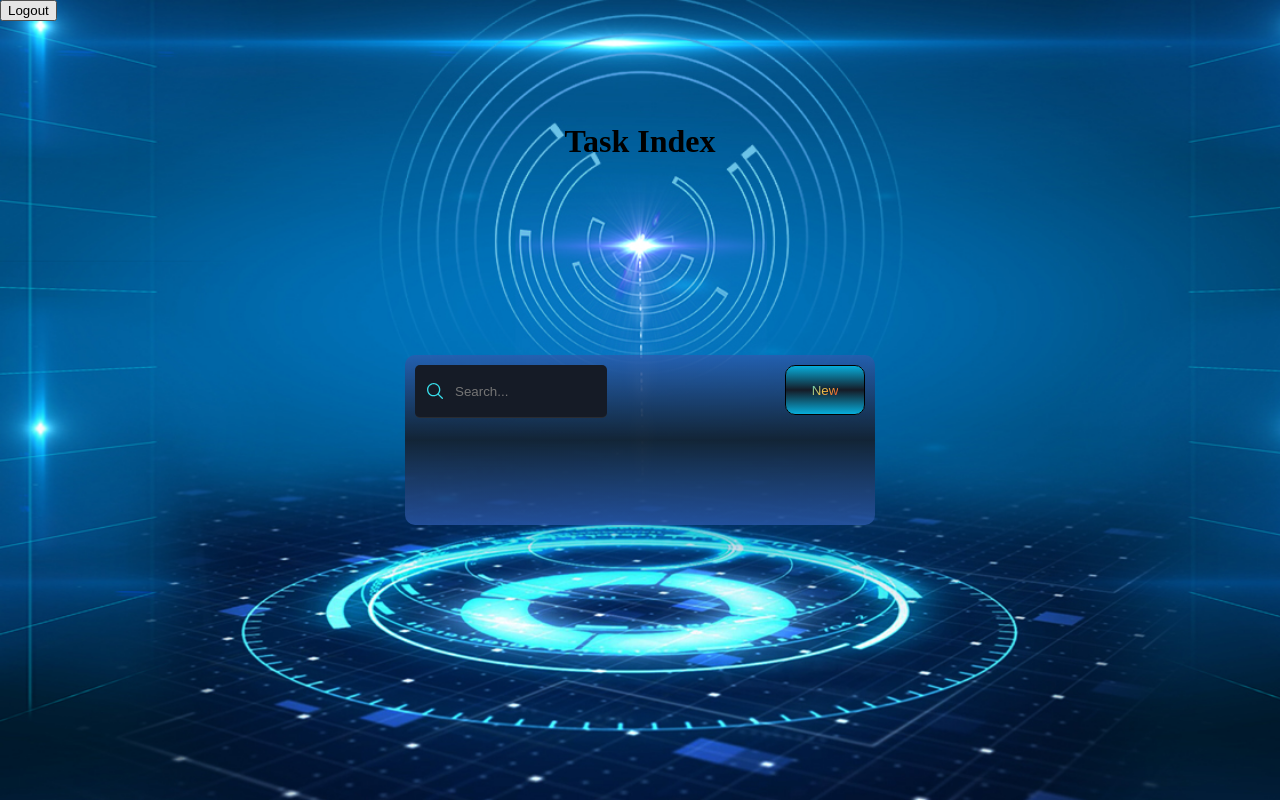
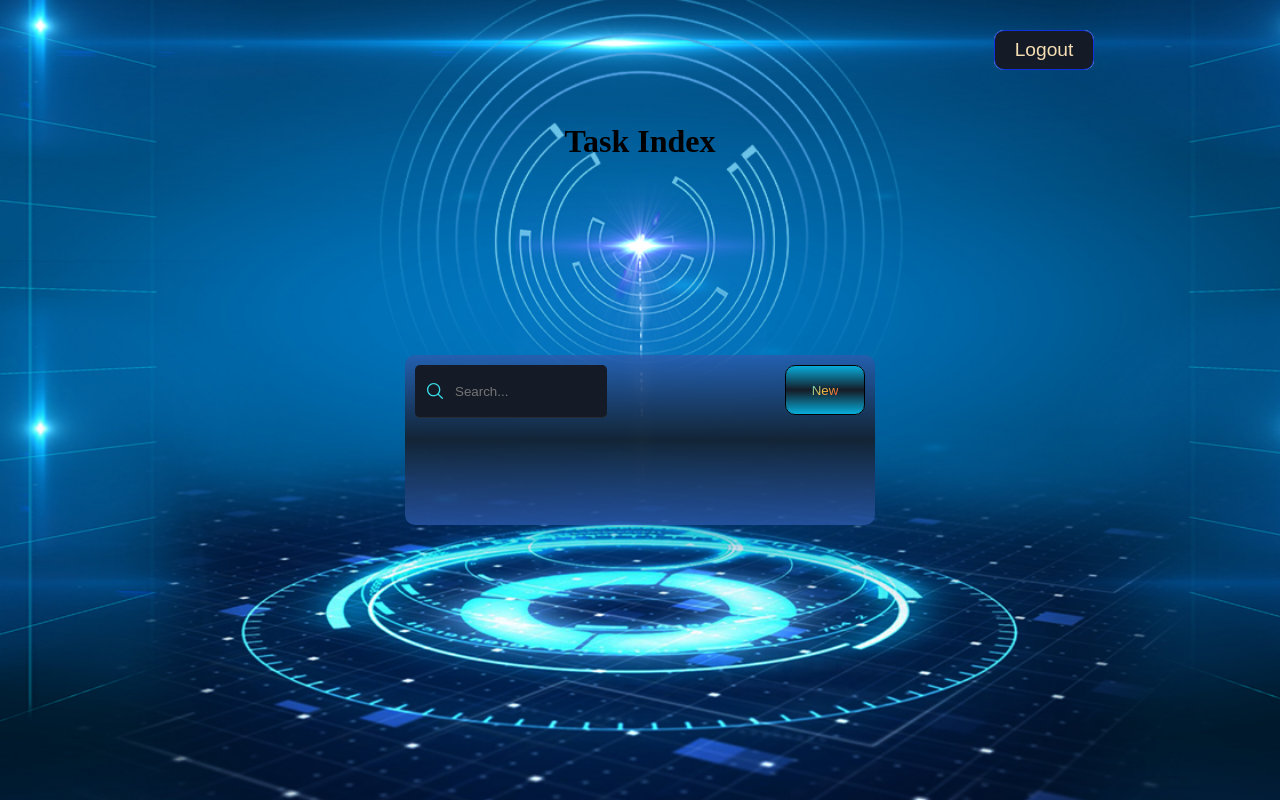
Before and after one commit to zombie1864/UI_Fundamentals-forms, a React (Create React App) app: page /list in a window 1280 px wide. Built offline with nearby package versions, Linux system fonts and the light colour scheme.

Commit message:
completed styling for list

```diff
--- a/src/components/list/ToDoList.js
+++ b/src/components/list/ToDoList.js
@@ -49,7 +49,7 @@ const ToDoList = () => {
     }
 
     const deleteItem = event => {
-        toDoList.splice(event.target.dataset.key, 1)
+        toDoList.splice(parseInt(event.target.dataset.key), 1)
         setToDoList([...toDoList])
     }
 
--- a/src/components/login/LoginForm.js
+++ b/src/components/login/LoginForm.js
@@ -36,7 +36,7 @@ const LoginForm = () => {
             loginMetaData.containsValidEmail &&
             loginMetaData.containsValidPwd
         ) {
-            POSTdata(data)
+            // POSTdata(data)
             setFormSubmitted(true)
             setEmailInput('')
             setpwdInput('')
--- a/src/css/ListPage.css
+++ b/src/css/ListPage.css
@@ -4,3 +4,68 @@
     left: 50%;
     transform: translate(-50%,-50%);
 }
+
+
+.loginBtnContainer .logoutSpan{
+    position: fixed;
+    margin-top: 50px;
+    left: 80%;
+    transform: translate(-50%,-50%);
+    position: relative;
+    width: 100px;
+    height: 40px;
+    display: inline-block;
+    background-color: #fff;
+    border-radius: 10px;
+}
+
+.loginBtnContainer .logoutSpan::before,
+.loginBtnContainer .logoutSpan::after{
+    content: '';
+    position: absolute;
+}
+
+.loginBtnContainer .logoutSpan:nth-child(1)::before,
+.loginBtnContainer .logoutSpan:nth-child(1)::after{
+    background: linear-gradient(45deg, #db5534, #0e1538, #12ff3a);
+}
+
+.loginBtnContainer .logoutSpan:hover::before {
+    border-radius: 10px;
+    inset: -3px;
+}
+.loginBtnContainer .logoutSpan:hover::after {
+    inset: -6px;
+    filter: blur(10px);
+}
+
+.loginBtnContainer .logoutSpan .logoutBtn {
+    position: absolute;
+    top: 0;
+    left: 0;
+    width: 100%;
+    height: 100%;
+    display: inline-block;
+    background-color: #151b26;
+    z-index: 1;
+    display: flex;
+    justify-content: center;
+    align-items: center;
+    font-size: 1.2em;
+    color: wheat;
+    border: 1px solid #0e31db;
+    overflow: hidden;
+    cursor: pointer;
+    border-radius: 10px;
+}
+
+.logoutBtn:hover {
+    animation: pulse 1s;
+}
+
+
+@keyframes pulse {
+    0% {box-shadow: 0 0 0 0 rgba(30, 144, 255, 0.5);}
+    70% {box-shadow: 0 0 0 1.5em rgba(30, 144, 255, 0.0);}
+    100% {box-shadow: 0 0 0 0 rgba(30, 144, 255, 0.0);}
+    }
--- a/src/css/ToDoList.css
+++ b/src/css/ToDoList.css
@@ -112,6 +112,37 @@ li {
 }
 
 
+.saveItemBtn, .cancelItemBtn {
+    cursor: pointer;
+    background-color: #151b26;
+    color: rgb(233, 139, 17);
+    width: 65px;
+    font-size: 1em;
+    border-width: thin;
+    border-radius: 5px;
+}
+
+.saveItemBtn {
+    text-align: center;
+    padding: 2px;
+}
+
+.saveItemBtn:hover {
+    cursor: pointer;
+    background-color: rgb(53, 233, 17);
+    color: rgb(253, 0, 0);
+    transition: 0.6s;
+    box-shadow: 0 0 5px rgb(65, 255, 7), 0 0 15px rgb(65, 255, 7), 0 0 65px rgb(65, 255, 7)
+}
+
+
+.cancelItemBtn:hover {
+    cursor: pointer;
+    background-color: red;
+    transition: 0.6s;
+    color: rgb(253, 236, 0);
+    box-shadow: 0 0 5px rgb(255, 98, 7), 0 0 15px rgb(255, 98, 7), 0 0 65px rgb(255, 98, 7)
+}
 
 .newItemBtn:hover {
     box-shadow: 10px -10px 25px 0 rgba(64, 122, 248, 0.8), -10px 10px 25px 0 rgba(39, 200, 255, 0.8);
@@ -134,9 +165,8 @@ li {
     }
 }
 
-/*  */
 .editBtn {
-    color: rgba(230, 227, 173,0.5);
+    background: url(../assets/img/editPen.svg) center no-repeat;
     background-color: rgba(0, 0, 0, 0);
     margin-top: 10px;
     margin-left: 20px;
@@ -149,11 +179,11 @@ li {
 }
 
 .editBtn:hover {
-    color: rgb(230, 227, 173);
-    -webkit-filter: drop-shadow(3px 3px 5px rgb(230, 227, 173));
-    filter: drop-shadow(3px 3px 5px rgb(230, 227, 173));
+    -webkit-filter: drop-shadow(3px 3px 2px rgb(230, 227, 173));
+    filter: drop-shadow(3px 3px 2px rgb(230, 227, 173)) saturate(2500%)  brightness(100%);
 }
-/*  */
+
+
 
 .editIcon, .deleteIcon {
     font-size: 25px;
@@ -161,7 +191,7 @@ li {
 
 
 .deleteBtn {
-    color: rgba(236, 189, 189, 0.5);
+    background: url(../assets/img/icons8-remove.svg) center no-repeat;
     background-color: rgba(0, 0, 0, 0);
     margin-top: 10px;
     margin-left: 20px;
@@ -174,9 +204,8 @@ li {
 }
 
 .deleteBtn:hover {
-    color: rgb(236, 189, 189);
-    -webkit-filter: drop-shadow(3px 3px 5px rgb(248, 118, 118));
-    filter: drop-shadow(3px 3px 5px rgb(248, 118, 118));
+    -webkit-filter: drop-shadow(3px 3px 2px rgb(248, 118, 118));
+    filter: drop-shadow(3px 3px 2px rgb(248, 118, 118)) saturate(1000%)  brightness(100%);
 }
 
 
--- a/src/pages/ListPage.js
+++ b/src/pages/ListPage.js
@@ -8,7 +8,11 @@ const ListPage = () => {
             <h1 className='taskTitle'>Task Index</h1>
             <ToDoList/>
             <Link to='/'>
-                <button>Logout</button>
+                <div className="loginBtnContainer">
+                    <span className="logoutSpan">
+                    <button className="logoutBtn">Logout</button>
+                    </span>
+                </div>
             </Link>
         </div>
     )
--- a/src/templates/ToDoListTemplate.js
+++ b/src/templates/ToDoListTemplate.js
@@ -1,5 +1,4 @@
 import '../css/ToDoList.css'
-import { FiEdit2, FiTrash } from 'react-icons/fi'
 
 const ToDoListTemplate = (
     toDoList,
@@ -76,17 +75,11 @@ const ToDoListTemplate = (
                             className='editBtn'
                             data-key={idx}
                             onClick={editItem}>
-                                <span className='editIcon'>
-                                    <FiEdit2/>
-                                </span>
                             </button>
                             <button
                             className='deleteBtn'
                             data-key={idx}
                             onClick={deleteItem}>
-                                <span className='deleteIcon'>
-                                    <FiTrash/>
-                                </span>
                             </button>
                         </div>
                     }
```
Also changed, not shown: src/assets/img/editPen.svg (added), src/assets/img/icons8-remove.svg (added).
